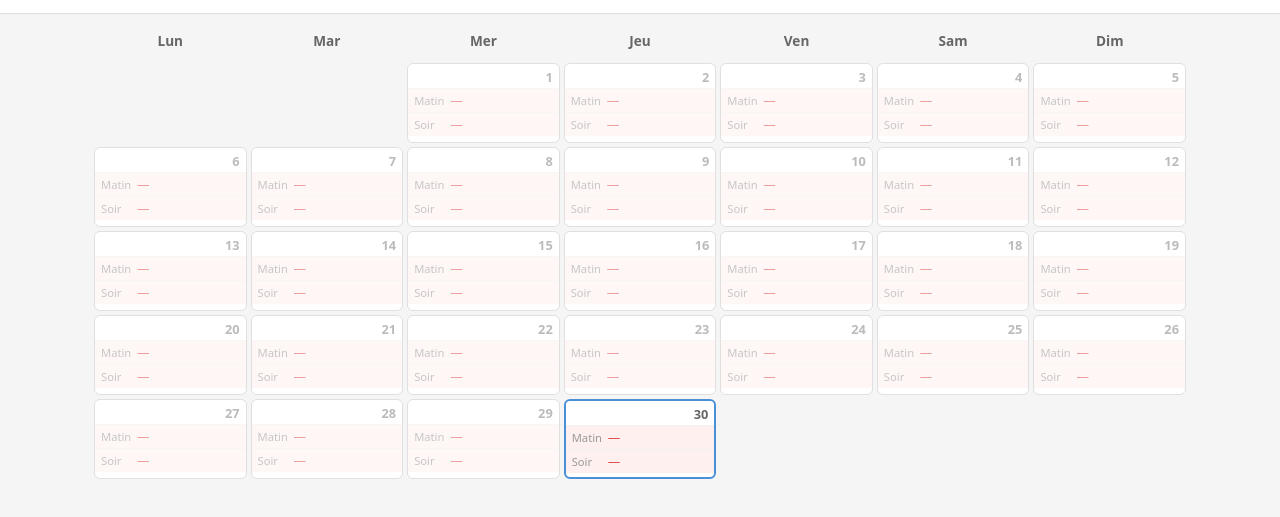
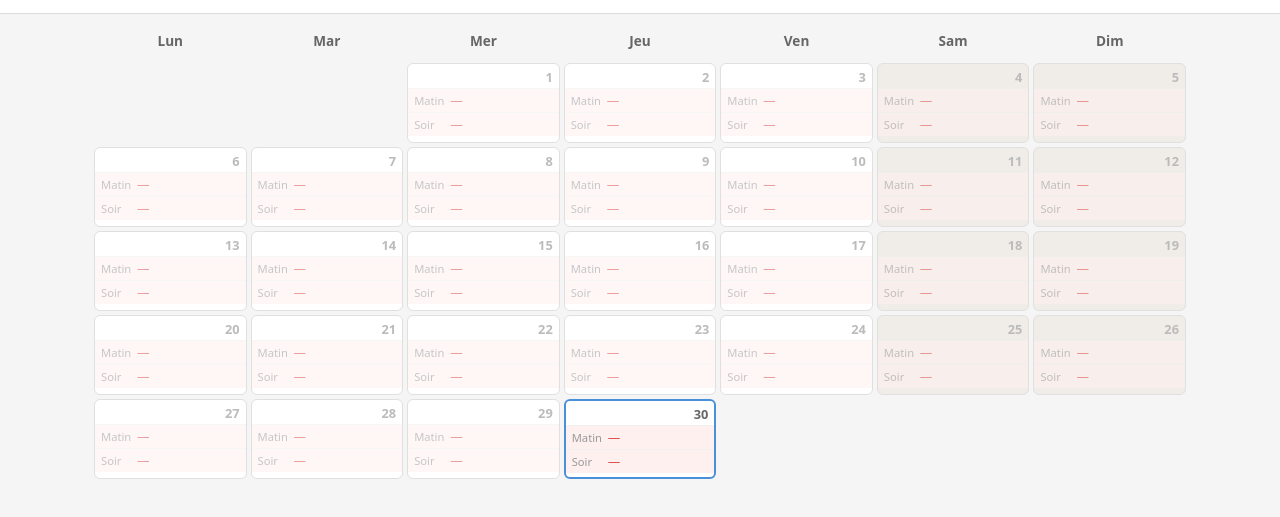
Before and after one commit to sajinsa99/bf_planning, a website: page public/index.html in a window 1280 px wide. Shown: the part 53-570 px from the top of the page. Drawn offline with Linux system fonts and the light colour scheme; no server answers.

Commit message:
Add weekend styling to calendar days with background color

```diff
--- a/public/app.js
+++ b/public/app.js
@@ -71,6 +71,9 @@ function renderCalendar() {
 
     const locked = isPastDay(currentYear, currentMonth, day);
     if (locked) cell.classList.add('locked-day');
+
+    const dayOfWeek = new Date(currentYear, currentMonth - 1, day).getDay();
+    if (dayOfWeek === 0 || dayOfWeek === 6) cell.classList.add('weekend');
 
     const isToday = today.getFullYear() === currentYear &&
       today.getMonth() + 1 === currentMonth &&
--- a/public/style.css
+++ b/public/style.css
@@ -107,6 +107,10 @@ header.edit-mode {
 .day-cell.empty-cell {
   background: transparent;
   border: none;
+}
+
+.day-cell.weekend {
+  background: #f0ede8;
 }
 
 .day-cell.today {
```
